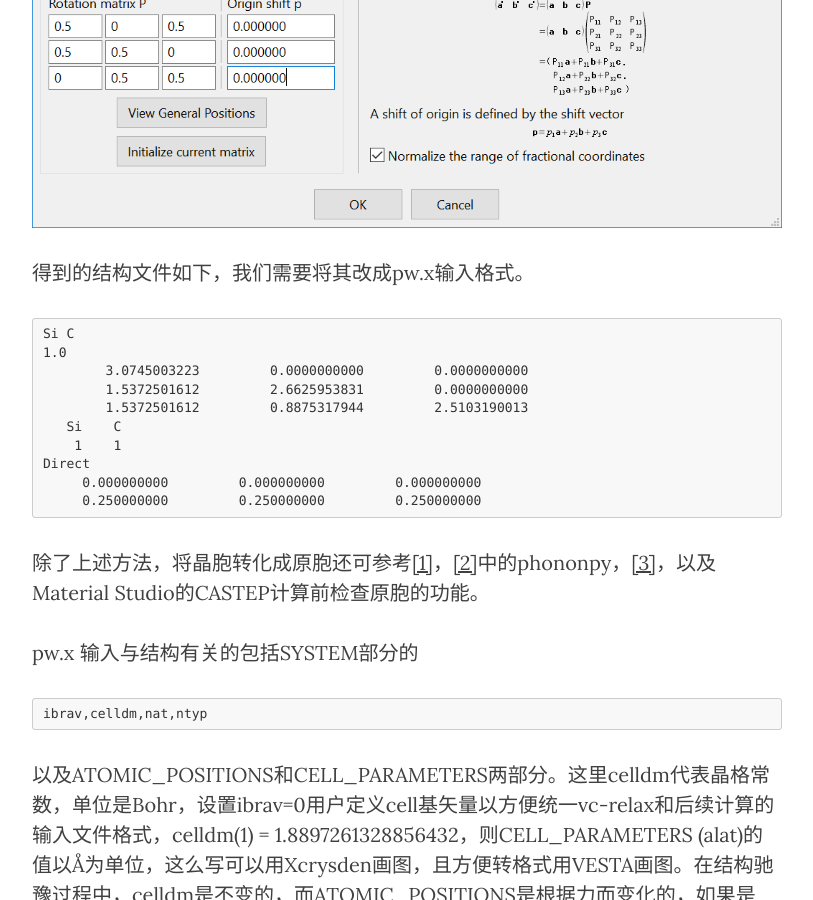
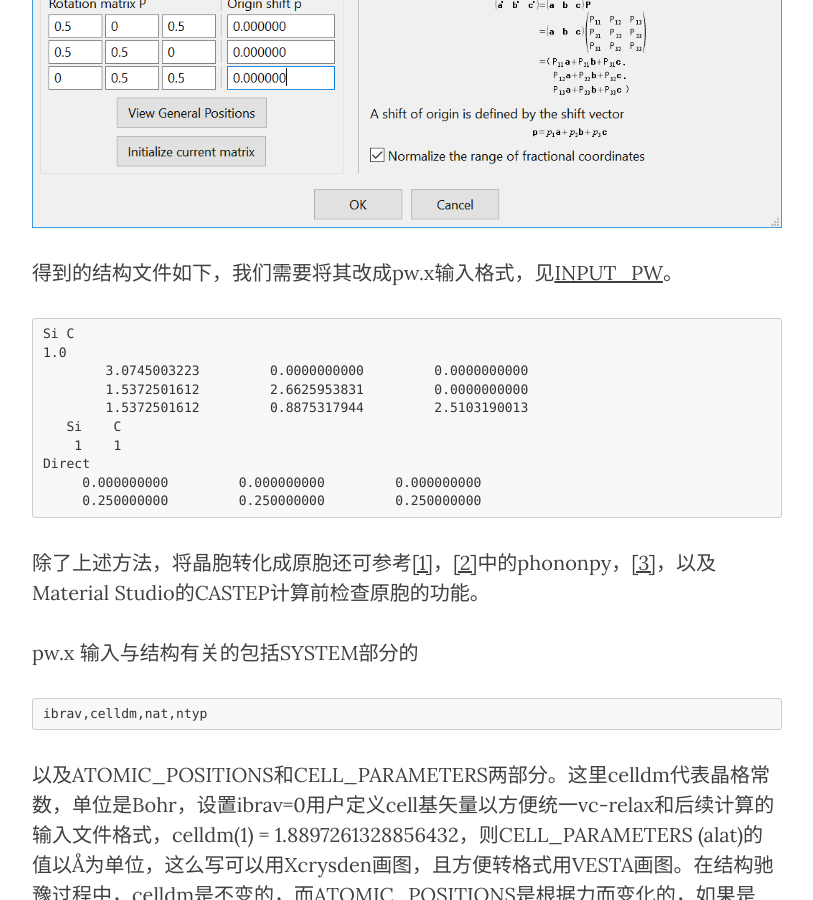
Before and after one commit to yyyu200/DFTbook, a Jekyll site: the page built from _posts/2019-04-01-HandsOn.md, in a window 1280 px wide and 900 px high, scrolled down 3185 px. Shown: the whole window, without its empty margins (233-1046 px from the left). Built offline with Jekyll 4.4.1, drawn with Linux system fonts in a browser that asks for light colours; nearby versions of some CDN libraries; formulas are drawn with MathJax 3; comment, search, counter and statistics services are not loaded.

Commit message:
modify at20190926-08:44:15-aliyun

````diff
--- a/_posts/2019-04-01-HandsOn.md
+++ b/_posts/2019-04-01-HandsOn.md
@@ -66,7 +66,7 @@ Direct
     <img src="../../../../../img/transform.png" />
 </p>
 
-得到的结构文件如下，我们需要将其改成pw.x输入格式。
+得到的结构文件如下，我们需要将其改成pw.x输入格式，见[INPUT_PW](https://www.quantum-espresso.org/Doc/INPUT_PW.html)。
 ```
 Si C
 1.0
````
